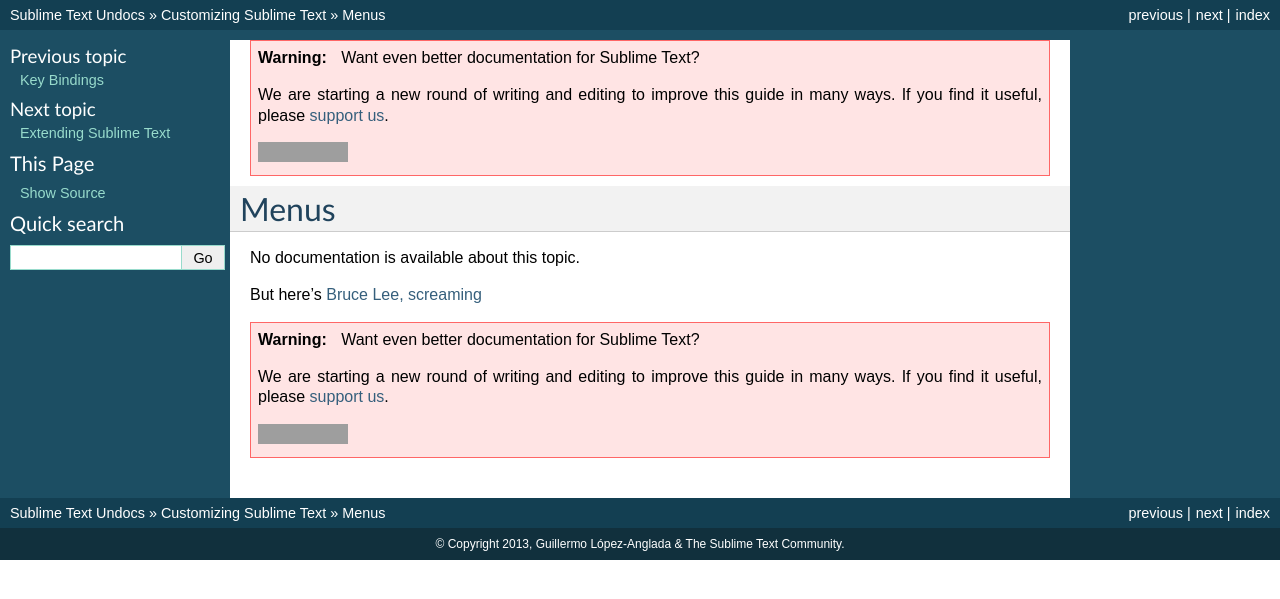
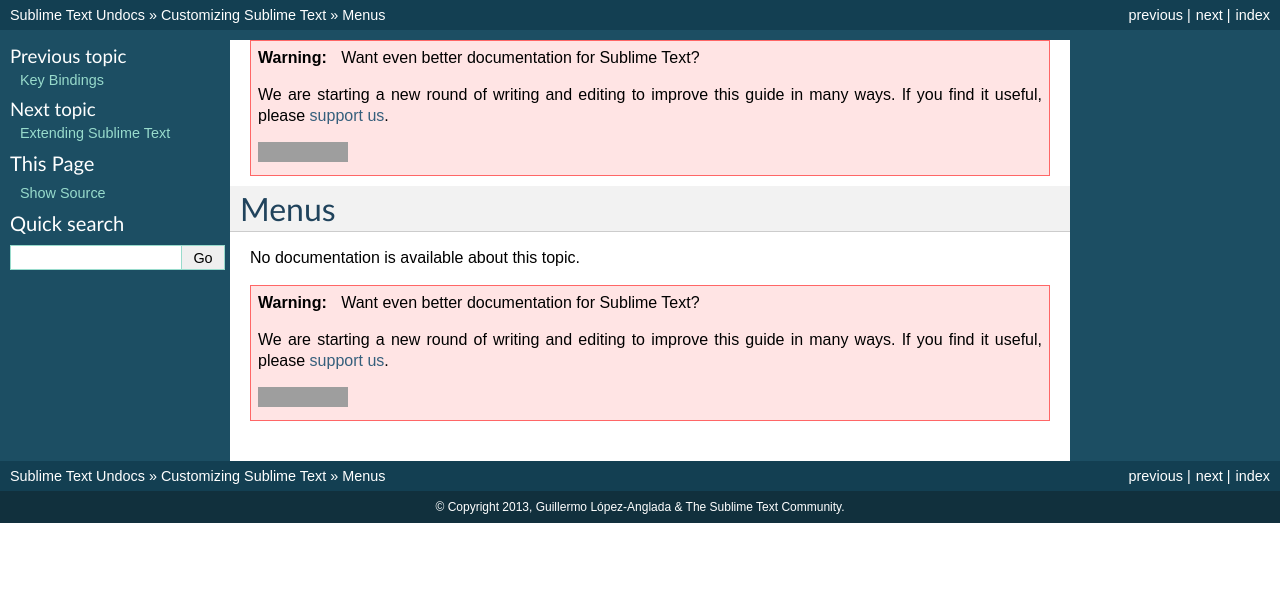
Before and after one commit to guillermooo/sublime-undocs, a Sphinx documentation site: the page built from source/customization/menus.rst, in a window 1280 px wide. Shown: the top 599 px of the page. Built offline with Sphinx 7.4.7, drawn with Linux system fonts in a browser that asks for light colours; grey boxes are pictures that could not be loaded.

Commit message:
Remove broken, non-essential link.
I didn't find a replacement easily.

```diff
--- a/source/customization/menus.rst
+++ b/source/customization/menus.rst
@@ -11,8 +11,6 @@
 
 No documentation is available about this topic.
 
-But here's `Bruce Lee, screaming <http://splicd.com/LMUsa66JQc4/392/396>`_
-
 .. warning::
 
    Want even better documentation for Sublime Text?
```
